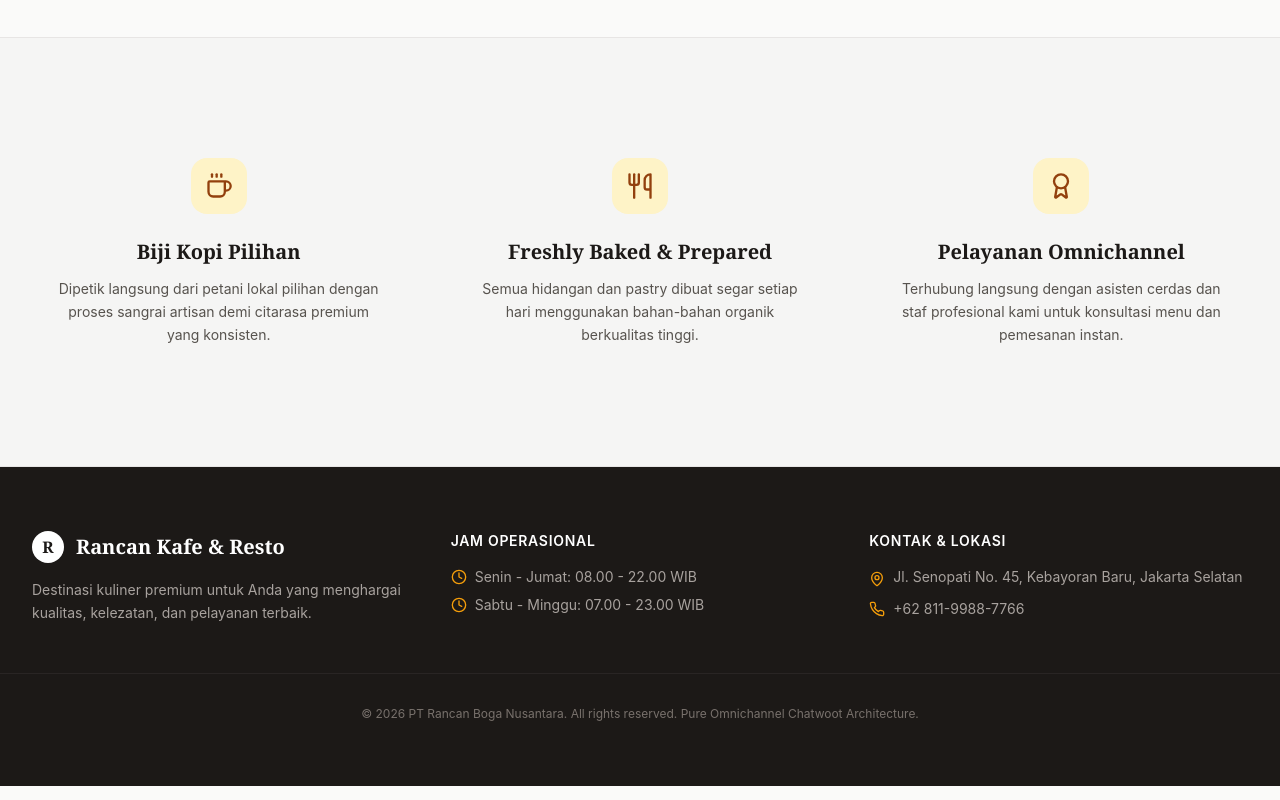
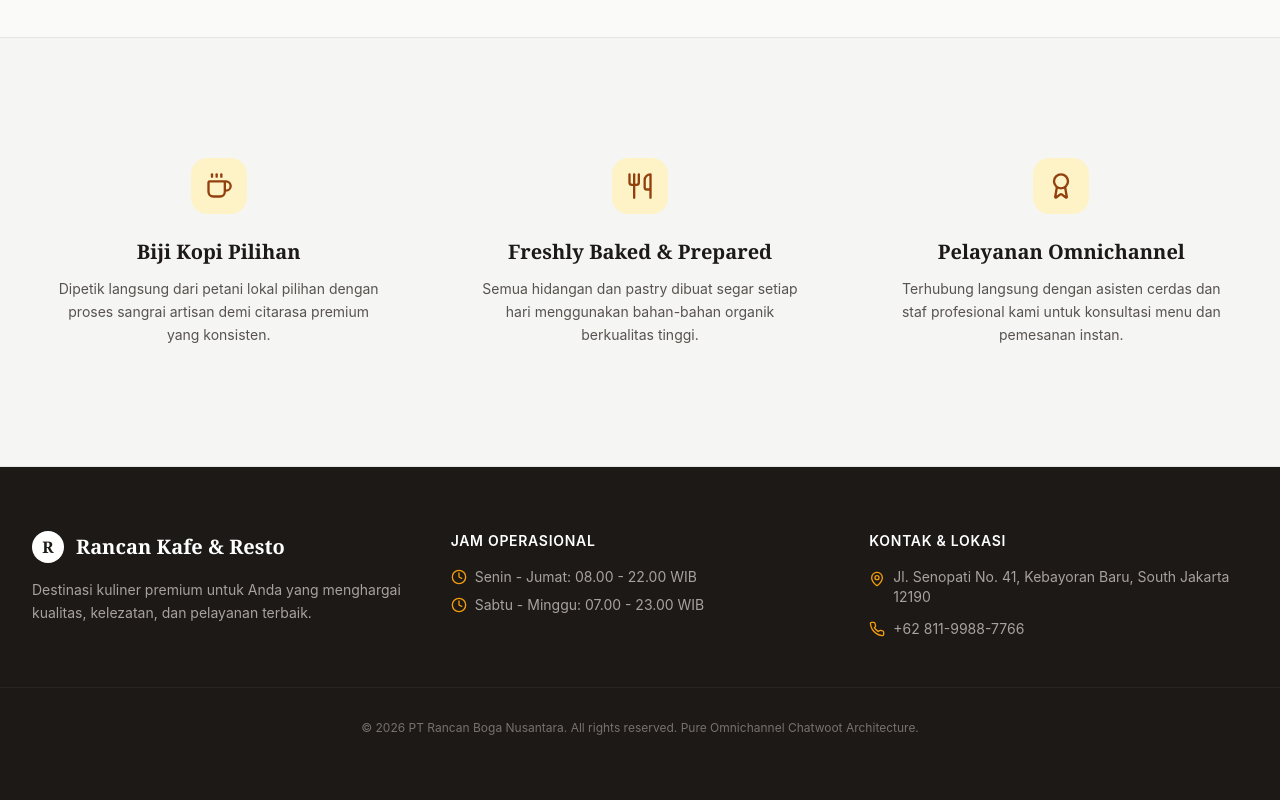
Before and after one commit to agusramdan/website-rancan-biz-id, a Next.js app: page / in a window 1280 px wide. Shown: the part 1893-2693 px from the top of the page. Built offline with nearby package versions, Linux system fonts and the light colour scheme.

Commit message:
Update alamat: Jl. Senopati No. 41, Kebayoran Baru, South Jakarta 12190

```diff
--- a/app/page.tsx
+++ b/app/page.tsx
@@ -268,7 +268,7 @@ export default function LandingPage() {
             <ul className="space-y-3 text-sm">
               <li className="flex items-start space-x-2">
                 <MapPin className="w-4 h-4 text-amber-500 mt-1 flex-shrink-0" />
-                <span>Jl. Senopati No. 45, Kebayoran Baru, Jakarta Selatan</span>
+                <span>Jl. Senopati No. 41, Kebayoran Baru, South Jakarta 12190</span>
               </li>
               <li className="flex items-center space-x-2">
                 <Phone className="w-4 h-4 text-amber-500" />
```
